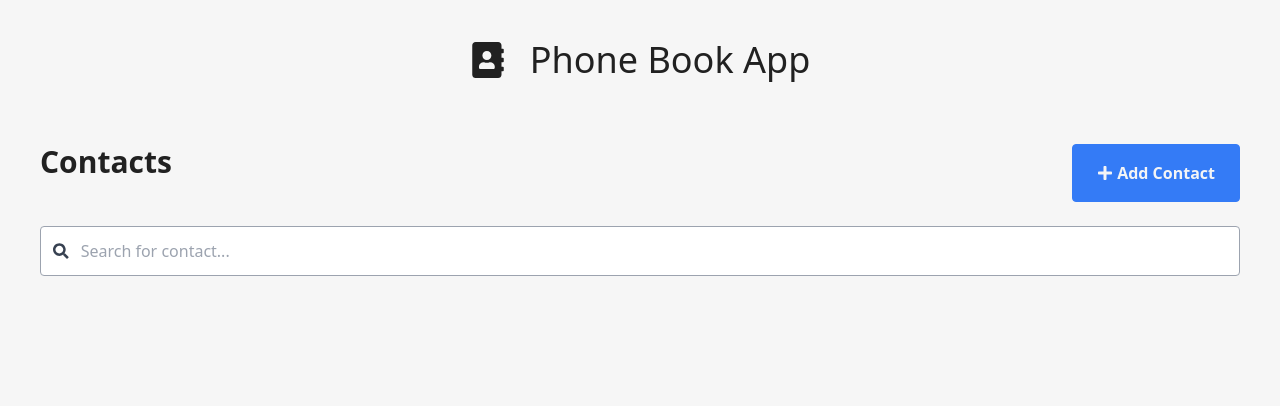
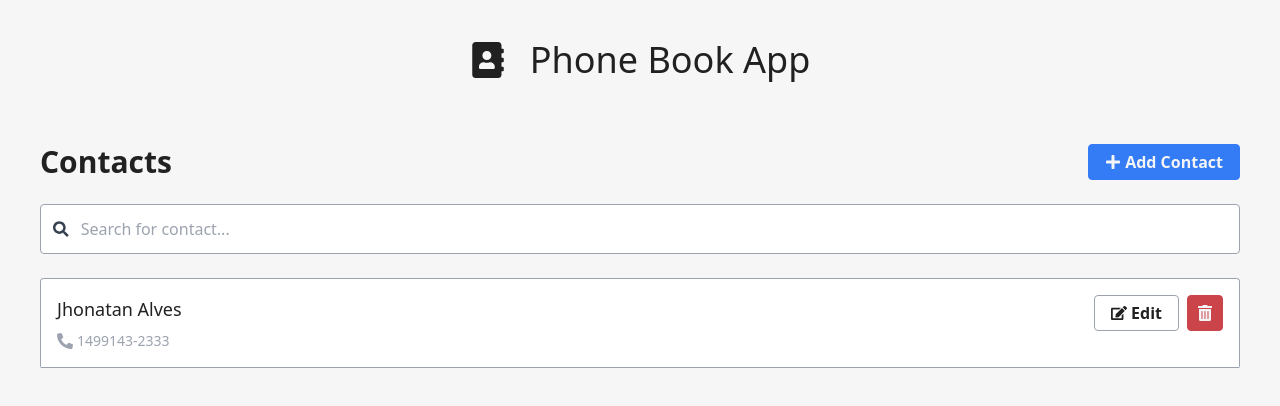
Before and after one commit to JhonatanGAlves/phone-book-app, a React (Vite) app: page / in a window 1280 px wide. Shown: the top 406 px of the page. Built offline with nearby package versions, Linux system fonts and the light colour scheme; the HTML template or start-up script is replaced by a standard one.

Commit message:
feat: ✨ starting to implement the Contacts component with mocked data

```diff
--- a/src/components/ActionButton.tsx
+++ b/src/components/ActionButton.tsx
@@ -2,7 +2,7 @@ import { ReactNode } from "react";
 
 interface ActionButtonProps {
   icon: ReactNode;
-  text: string;
+  text?: string;
   type?: "ADD" | "EDIT" | "REMOVE";
   style?: string;
 }
@@ -15,16 +15,17 @@ export const ActionButton = ({
 }: ActionButtonProps) => {
   return (
     <button
-      className={`flex items-center gap-1 py-4 ${!text ? "px-4" : "px-6"} ${
+      className={`flex justify-center items-center gap-1 ${
+        !text ? "w-9" : "w-fit px-4"
+      } h-9 ${
         type === "ADD"
           ? "border-[#347BF6] bg-[#347BF6]"
           : type === "REMOVE"
           ? "border-[#CB444A] bg-[#CB444A]"
-          : "border-gray-400 bg-transparent"
-      } border rounded text-base text-gray-100 hover:opacity-80 transition-all ${style}`}
+          : "border-gray-400 bg-white"
+      } border rounded text-base hover:opacity-80 transition-all ${style}`}
     >
       {icon}
-
       {text && <span>{text}</span>}
     </button>
   );
--- a/src/components/PhoneBookApp.tsx
+++ b/src/components/PhoneBookApp.tsx
@@ -3,6 +3,7 @@ import { ChangeEvent, useState } from "react";
 import { FaPlus, FaSearch } from "react-icons/fa";
 
 import { ActionButton } from "./ActionButton";
+import { Contacts } from "./contacts/Contacts";
 
 export const PhoneBookApp = () => {
   const [searchText, setSearchText] = useState<string>("");
@@ -18,7 +19,7 @@ export const PhoneBookApp = () => {
         <ActionButton
           icon={<FaPlus color="#f3f4f6" />}
           text="Add Contact"
-          style="font-bold"
+          style="font-bold text-gray-100"
         />
       </div>
       <div className="flex items-center gap-3 p-3 rounded border border-gray-400 text-[#212121] bg-white">
@@ -33,6 +34,7 @@ export const PhoneBookApp = () => {
           placeholder="Search for contact..."
         />
       </div>
+      <Contacts allContacts={[]} />
     </section>
   );
 };
--- /dev/null
+++ b/src/components/contacts/CardContact.tsx
@@ -0,0 +1,25 @@
+import { FaPhoneAlt, FaEdit, FaTrashAlt } from "react-icons/fa";
+import { ActionButton } from "../ActionButton";
+
+export const CardContact = ({ uuid, name, phoneNumber }: ContactsTypes) => {
+  return (
+    <div className="flex justify-between p-4 border-b border-gray-400 rounded-tl rounded-tr bg-white hover:bg-blue-100">
+      <div className="flex flex-col gap-2">
+        <span className="text-lg text-[#212121]">{name}</span>
+        <div className="flex items-center gap-1">
+          <FaPhoneAlt color="#9ca3af" />
+          <span className="text-sm text-gray-400">{phoneNumber}</span>
+        </div>
+      </div>
+      <div className="flex gap-2">
+        <ActionButton
+          icon={<FaEdit color="#212121" />}
+          text="Edit"
+          type="EDIT"
+          style="text-[#212121] font-bold"
+        />
+        <ActionButton icon={<FaTrashAlt color="#f3f4f6" />} type="REMOVE" />
+      </div>
+    </div>
+  );
+};
--- /dev/null
+++ b/src/components/contacts/Contacts.tsx
@@ -0,0 +1,17 @@
+import { CardContact } from "./CardContact";
+
+interface ContactsProps {
+  allContacts: ContactsTypes[];
+}
+
+export const Contacts = ({ allContacts }: ContactsProps) => {
+  return (
+    <main className="flex flex-col border border-gray-400 border-b-transparent rounded">
+      <CardContact
+        uuid={"9a686d6c-ca96-40e7-9acf-68ed9b23dbca"}
+        name={"Jhonatan Alves"}
+        phoneNumber={"1499143-2333"}
+      />
+    </main>
+  );
+};
--- /dev/null
+++ b/src/types/global.d.ts
@@ -0,0 +1,5 @@
+interface ContactsTypes {
+  uuid: string;
+  name: string;
+  phoneNumber: string;
+}
```
